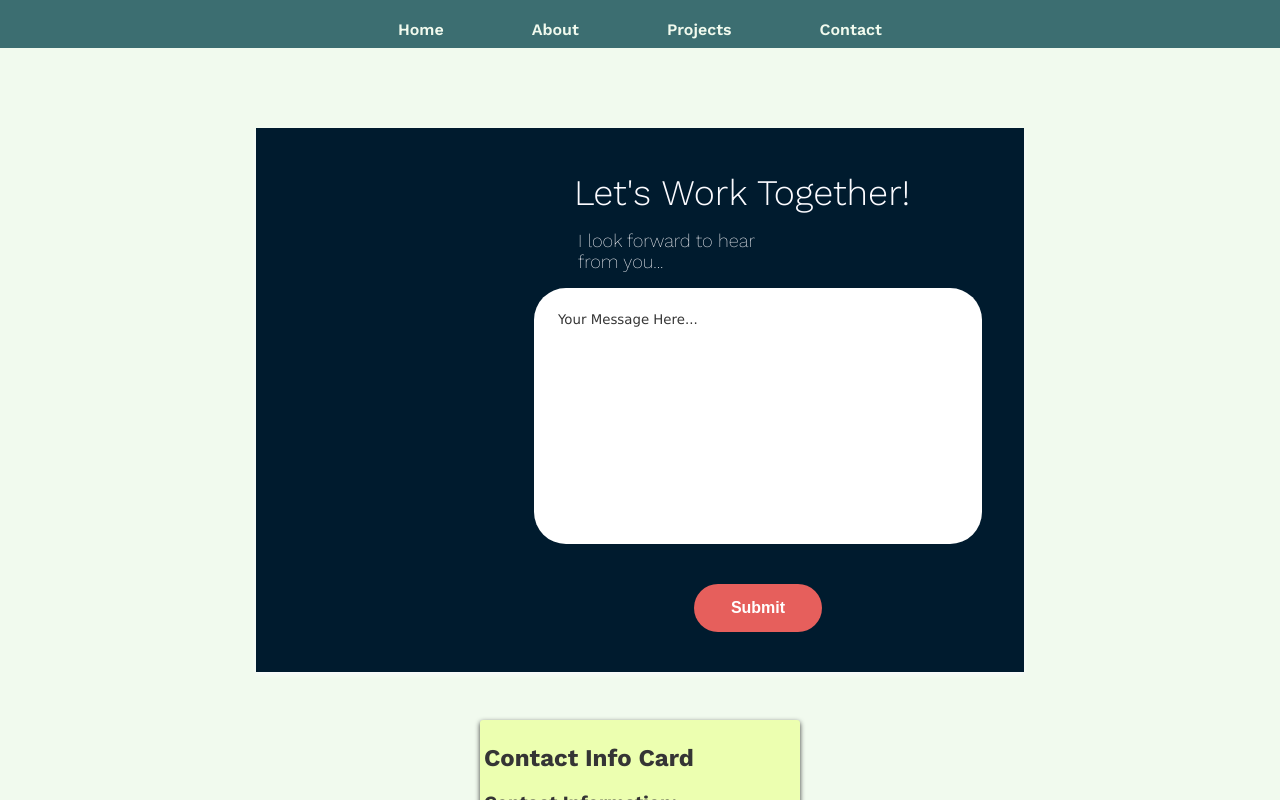
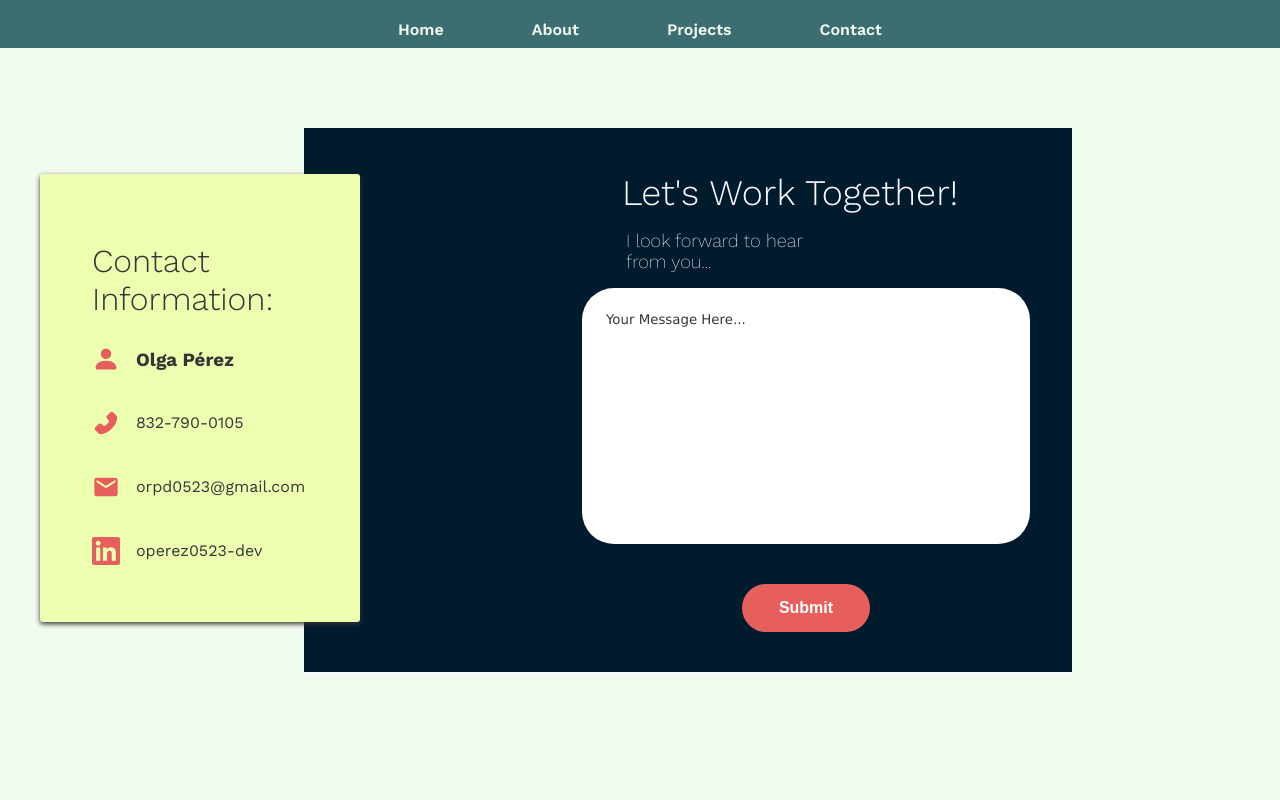
Before and after one commit to orpd0523/portfolio, a React (Create React App) app: page /contact in a window 1280 px wide. Shown: the top 800 px of the page. Built offline with nearby package versions, Linux system fonts and the light colour scheme.

Commit message:
created responsive design for desktop and created contact form

```diff
--- a/src/components/Card/Card.scss
+++ b/src/components/Card/Card.scss
@@ -87,12 +87,18 @@
     &--contact2{
       display: block;
       visibility: visible;
-      height: 30rem;
+      position: absolute;
+      grid-row: 1;
+      top: 150px;
+      left: 1rem;
+      height: 28rem;
       width: 20rem;
       background-color: $light-yellow;
       color: $char-black;
     }
     &--contact1{
+      position: relative;
+      left: 3rem;
       height: 34rem;
       width: 48rem;
       padding-left: 15rem;
--- a/src/pages/ContactPage/ContactPage.js
+++ b/src/pages/ContactPage/ContactPage.js
@@ -2,16 +2,22 @@ import "./ContactPage.scss";
 import Card from "../../components/Card/Card";
 import Button from "../../components/Button/Button";
 import Textfield from "../../components/Textfield/Textfield";
+import { SiLinkedin } from "react-icons/si";
+import { AiFillPhone } from "react-icons/ai";
+import { MdEmail } from "react-icons/md";
+import { BsPersonFill } from "react-icons/bs";
 
 function ContactPage() {
   return (
     <div className="contact">
       <div className="contact__container">
-          <h1 className="contact__outside">Let's Work Together!</h1>
+        <h1 className="contact__outside">Let's Work Together!</h1>
         <Card color="contact1">
           <h1 className="contact__title1">Let's Work Together!</h1>
           <div className="contact__box">
-            <h2 className="contact__title2">I look forward to hear from you...</h2>
+            <h2 className="contact__title2">
+              I look forward to hear from you...
+            </h2>
           </div>
           <Textfield>textfield will go here</Textfield>
           <Button variant="contact" type="submit">
@@ -22,19 +28,54 @@ function ContactPage() {
 
       <div className="contact__container">
         <Card color="contact2">
-          <h2>Contact Info Card</h2>
-          <h3>Contact Information:</h3>
-          <div>
-            <h4>Olga Pérez</h4>
+          <h2 className="contact__title3">Contact Information:</h2>
+
+          <div className="contact__square">
+            <div className="hero__hold">
+                <BsPersonFill className="hero__icon" size={22} />
+            </div>
+            <h3 className="contact__social">
+              Olga Pérez
+            </h3>
           </div>
-          <div>
-            <h4>email here</h4>
+
+          <div className="contact__square">
+            <div className="hero__hold">
+              <a href="tel:+1832-790-0105">
+                <AiFillPhone className="hero__icon" size={22} />
+              </a>
+            </div>
+            <a href="tel:+1832-790-0105" className="contact__social">
+              832-790-0105
+            </a>
           </div>
-          <div>
-            <h4>phone number here</h4>
+
+          <div className="contact__square">
+            <div className="hero__hold">
+              <a href="mailto:orpd0523@gmail.com?subject=">
+                <MdEmail className="hero__icon" size={22} />
+              </a>
+            </div>
+            <a
+              href="mailto:orpd0523@gmail.com?subject="
+              className="contact__social"
+            >
+              orpd0523@gmail.com
+            </a>
           </div>
-          <div>
-            <h4>linked in here</h4>
+
+          <div className="contact__square">
+            <div className="hero__hold">
+              <a href="http://www.linkedin.com/in/operez0523-dev">
+                <SiLinkedin className="hero__icon" size={22} />
+              </a>
+            </div>
+            <a
+              href="http://www.linkedin.com/in/operez0523-dev"
+              className="contact__social"
+            >
+              operez0523-dev
+            </a>
           </div>
         </Card>
       </div>
--- a/src/pages/ContactPage/ContactPage.scss
+++ b/src/pages/ContactPage/ContactPage.scss
@@ -8,8 +8,6 @@
   &__title1 {
     display: none;
     visibility: hidden;
-  }
-  &__container {
   }
   &__outside {
     color: $onyx;
@@ -51,8 +49,26 @@
         margin: 0;
         justify-content: flex-start;
       }
-      &__break{
-
+      &__square{
+        display: flex;
+        margin-left: 3rem;
+        margin-bottom: 2rem;
+      }
+      &__social{
+        margin-left: 1rem;
+        margin-top: 0;
+        margin-bottom: 0;
+        padding-top: .25rem;
+        text-decoration: none;
+        color: $char-black;
+      }
+      &__title3{
+        color: $char-black;
+        max-width: 6rem;
+        padding-left: 3rem;
+        margin-top: 4rem;
+        font-size: 2rem;
+        font-weight: 300;
       }
   }
 }
```
